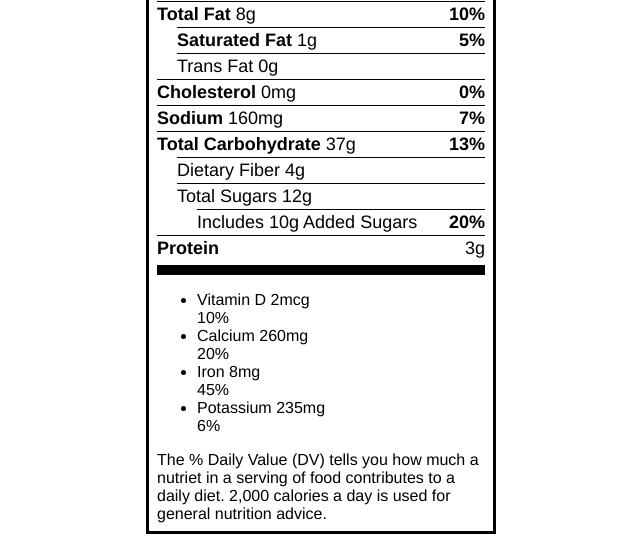
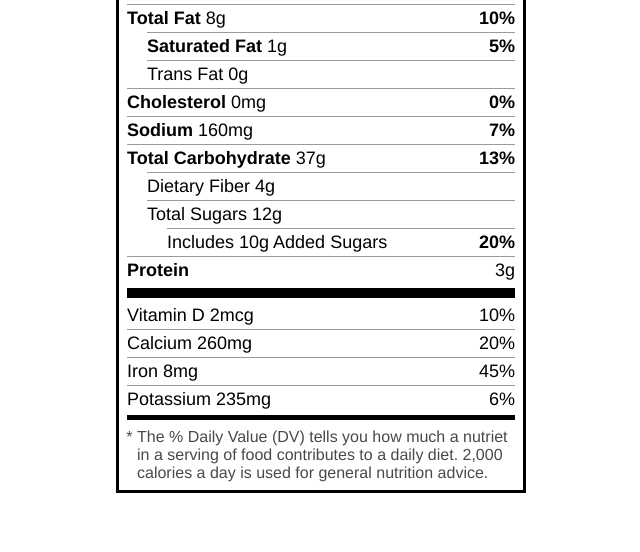
Before and after one commit to sd4483/nutrition-label, a plain HTML site: page index.html in a window 1280 px wide. Shown: the part 272-824 px from the top of the page, without its empty margins (319-959 px from the left). After the commit the page ends 800 px from the top, so only its background shows below. Drawn offline with Linux system fonts and the light colour scheme.

Commit message:
Add more css styling
Styling applied to other nutrients section, fine tuned
some elements, added styling to note section

```diff
--- a/css/styles.css
+++ b/css/styles.css
@@ -12,15 +12,15 @@ body {
 }
 
 main {
-    width: 350px;
+    width: 410px;
     margin: 0 auto;
-    padding: 8px;
+    padding: 3px 8px 8px 8px;
     border: 3px solid black;
 }
 
 .main-heading {
     margin: 0px;
-    font-size: 46px;
+    font-size: 54px;
     font-weight: 900;
     text-align: center;
     border-bottom: 1px solid black;
@@ -61,10 +61,10 @@ main {
 }
 
 .nutrient-daily-value dt, .nutrient-daily-value dd {
-    border-top: 1px solid black;
+    border-top: 1px solid rgb(155, 155, 155);
     display: flex;
     justify-content: space-between;
-    padding: 2px 0px;
+    padding: 3px 0px;
 }
 
 .nutrient-daily-value dd {
@@ -87,3 +87,34 @@ main {
 #indent-sugar {
     margin-left: 40px;
 }
+
+.other-nutrients {
+    font-size: 18px;
+    margin: 4px 0 8px 0;
+    border-bottom: 5px solid black;
+    padding-bottom: 2px;
+}
+.other-nutrients ul {
+    list-style: none;
+    margin: 0px;
+    padding: 0px;
+}
+
+.other-nutrients li {
+    padding: 3px 0;
+    border-bottom: 1px solid rgb(155, 155, 155);
+    display: flex;
+    justify-content: space-between;
+}
+
+#dont-need-border {
+    border-bottom: none;
+}
+
+.note ul {
+    font-size: 16px;
+    list-style: "* ";
+    padding-left: 10px;
+    margin: 0;
+    color: rgb(73, 73, 73);
+}
--- a/index.html
+++ b/index.html
@@ -43,14 +43,16 @@
                 <li><p>Vitamin D 2mcg</p><p>10%</p></li>
                 <li><p>Calcium 260mg</p><p>20%</p></li>
                 <li><p>Iron 8mg</p><p>45%</p></li>
-                <li><p>Potassium 235mg</p><p>6%</p></li>
+                <li id="dont-need-border"><p>Potassium 235mg</p><p>6%</p></li>
             </ul>
         </div>
         <div class="note">
-            <p>
-                The % Daily Value (DV) tells you how much a nutriet in a serving of food contributes
-                to a daily diet. 2,000 calories a day is used for general nutrition advice.
-            </p>
+            <ul>
+                <li>
+                    The % Daily Value (DV) tells you how much a nutriet in a serving of food contributes
+                    to a daily diet. 2,000 calories a day is used for general nutrition advice.
+                </li>
+            </ul>
         </div>
     </main>
 </body>
```
